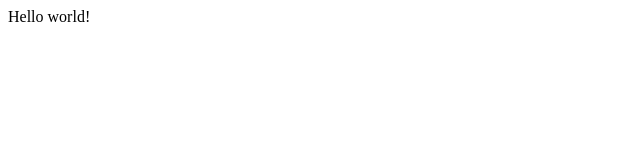
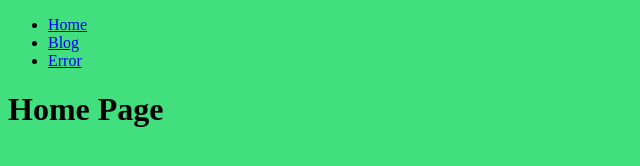
Before and after one commit to subinedge/gatsby-tutorial-practice, a Gatsby site: page / in a window 1280 px wide. Shown: the whole page, without its empty margins (0-640 px from the left). Built offline with nearby package versions, Linux system fonts and the light colour scheme; Gatsby itself is replaced by a stand-in of ours.

Commit message:
gatsby component creation

```diff
--- a/gatsby-config.js
+++ b/gatsby-config.js
@@ -6,4 +6,5 @@
 
 module.exports = {
   /* Your site config here */
+  plugins:['gatsby-plugin-sass']
 }
--- a/package.json
+++ b/package.json
@@ -14,7 +14,10 @@
     "test": "echo \"Write tests! -> https://gatsby.dev/unit-testing\" && exit 1"
   },
   "dependencies": {
+    "bootstrap": "^4.4.1",
     "gatsby": "^2.19.7",
+    "gatsby-plugin-sass": "^2.1.30",
+    "node-sass": "^4.13.1",
     "react": "^16.12.0",
     "react-dom": "^16.12.0"
   },
--- /dev/null
+++ b/src/components/blog.module.css
@@ -0,0 +1,9 @@
+body {
+  margin: 0;
+  padding: 0;
+  box-sizing: border-box;
+}
+
+.test {
+  color: red;
+}
--- /dev/null
+++ b/src/components/layout.js
@@ -0,0 +1,14 @@
+import React from 'react'
+import Navbar from '../components/navbar'
+import '../sass/layout.scss'
+
+const Layout = (props) => {
+  return (
+    <>
+      <Navbar/>
+      <main>{props.children}</main>
+    </>
+  )
+}
+
+export default Layout;
--- /dev/null
+++ b/src/components/navbar.js
@@ -0,0 +1,18 @@
+import React from 'react'
+import {Link} from 'gatsby'
+
+const Navbar = () => {
+  return (
+    <div>
+      <nav>
+        <ul>
+          <li><Link to="/">Home</Link></li>
+          <li><Link to="/blog">Blog</Link></li>
+          <li><Link to="/404">Error</Link></li>
+        </ul>
+      </nav>
+    </div>
+  )
+}
+
+export default Navbar;
--- a/src/pages/index.js
+++ b/src/pages/index.js
@@ -1,3 +1,8 @@
 import React from "react"
+import Layout from '../components/layout'
 
-export default () => <div>Hello world!</div>
+export default (props) => (
+  <Layout>
+    <h1>Home Page</h1>
+  </Layout>
+)
--- /dev/null
+++ b/src/sass/layout.scss
@@ -0,0 +1,3 @@
+body {
+  background-color: rgb(65, 223, 125);
+}
```
Also changed, not shown: src/pages/404.js (added, +12 -0 lines), src/pages/blog.js (added, +13 -0 lines), 2 other files.
